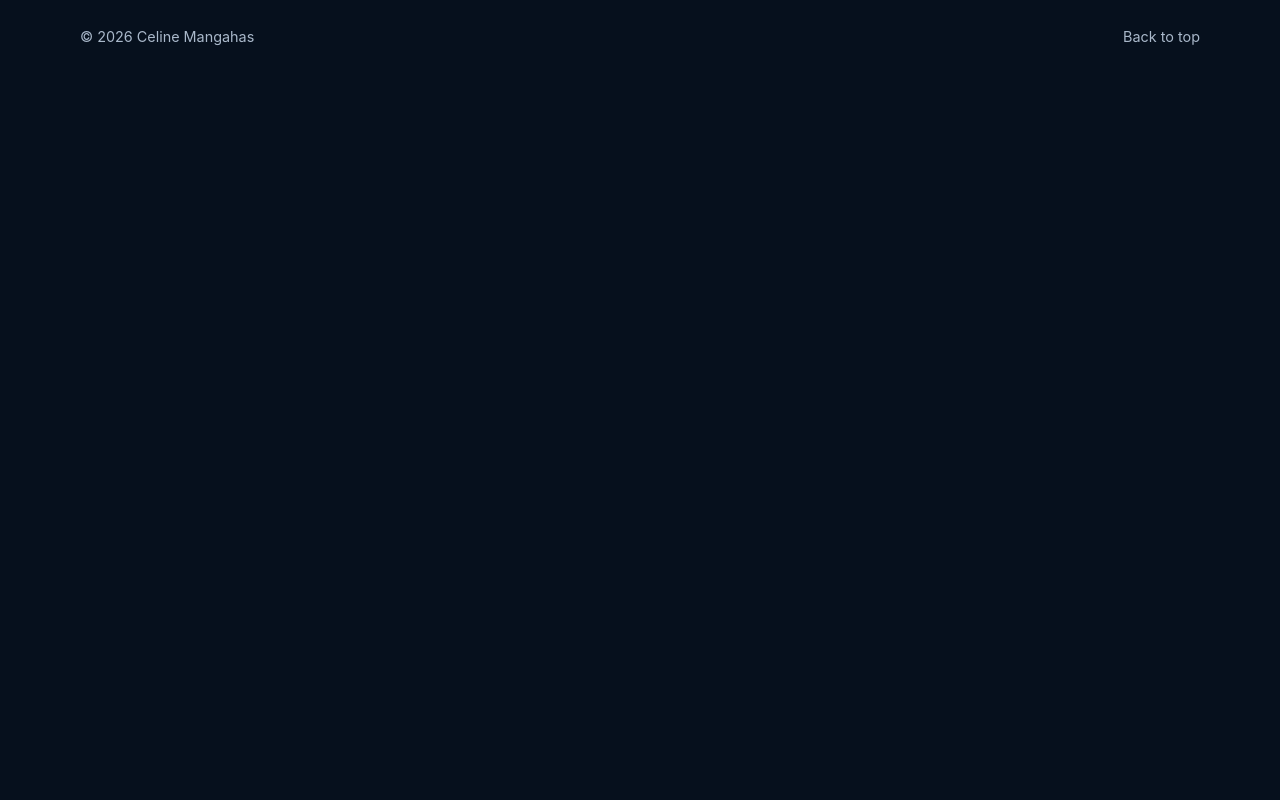
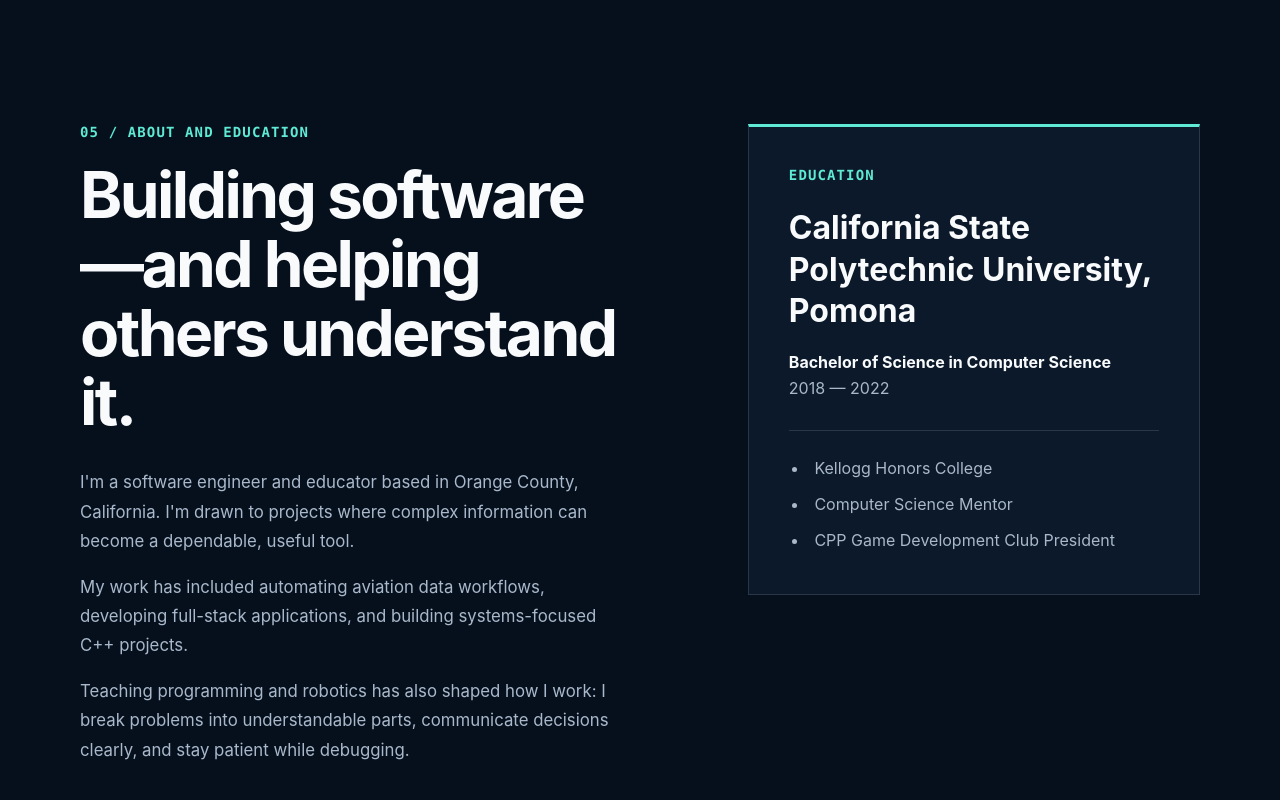
Before and after one commit to celinem13/celinem13.github.io, a React (Vite) app: page / in a window 1280 px wide. Shown: the part 4780-5580 px from the top of the page. Before the commit the page ends 4857 px from the top, so only its background shows below. Built offline with nearby package versions, Linux system fonts and the light colour scheme.

Commit message:
feat: add about and education section

```diff
--- a/src/App.css
+++ b/src/App.css
@@ -37,6 +37,7 @@
 .work-section,
 .experience-section,
 .skills-section,
+.about-section,
 .site-footer {
   width: min(1120px, calc(100% - 2.5rem));
   margin-inline: auto;
@@ -447,6 +448,93 @@
   font-size: 0.9rem;
 }
 
+.about-section {
+  padding-block: clamp(5rem, 10vw, 8rem);
+  border-top: 1px solid var(--border);
+  scroll-margin-top: 6rem;
+}
+
+.about-layout {
+  display: grid;
+  grid-template-columns: minmax(0, 1.1fr) minmax(20rem, 0.9fr);
+  gap: clamp(3rem, 9vw, 8rem);
+  align-items: start;
+}
+
+.about-copy h2 {
+  max-width: 13ch;
+  margin: 0;
+  font-size: clamp(2.25rem, 5vw, 4rem);
+  line-height: 1.08;
+  letter-spacing: -0.04em;
+}
+
+.about-text {
+  max-width: 42rem;
+  margin-top: 2rem;
+  color: var(--muted);
+  font-size: 1.05rem;
+  line-height: 1.75;
+}
+
+.about-text p {
+  margin: 0;
+}
+
+.about-text p + p {
+  margin-top: 1rem;
+}
+
+.education-card {
+  padding: clamp(1.5rem, 4vw, 2.5rem);
+  border: 1px solid var(--border);
+  border-top: 3px solid var(--accent);
+  background: var(--surface);
+}
+
+.education-label {
+  margin: 0 0 1.5rem;
+  color: var(--accent);
+  font-family: Consolas, Monaco, monospace;
+  font-size: 0.875rem;
+  font-weight: 700;
+  letter-spacing: 0.08em;
+  text-transform: uppercase;
+}
+
+.education-card h3 {
+  margin: 0;
+  font-size: clamp(1.5rem, 3vw, 2rem);
+  line-height: 1.3;
+}
+
+.education-degree {
+  margin: 1.25rem 0 0;
+  color: var(--text);
+  font-weight: 700;
+}
+
+.education-period {
+  margin: 0.4rem 0 0;
+  color: var(--muted);
+}
+
+.education-details {
+  margin: 2rem 0 0;
+  padding: 1.5rem 0 0 1.25rem;
+  border-top: 1px solid var(--border);
+  color: var(--muted);
+}
+
+.education-details li {
+  padding-left: 0.35rem;
+  line-height: 1.7;
+}
+
+.education-details li + li {
+  margin-top: 0.55rem;
+}
+
 .site-footer {
   display: flex;
   justify-content: space-between;
@@ -476,6 +564,10 @@ a:focus-visible {
 }
 
 @media (max-width: 820px) {
+  .about-layout {
+    grid-template-columns: 1fr;
+  }
+
   .experience-item {
     grid-template-columns: 1fr;
     gap: 1rem;
@@ -509,6 +601,8 @@ a:focus-visible {
   .strengths,
   .work-section,
   .experience-section,
+  .skills-section,
+  .about-section,
   .site-footer {
     width: min(100% - 1.5rem, 1120px);
   }
--- a/src/App.jsx
+++ b/src/App.jsx
@@ -312,6 +312,55 @@ function App() {
             ))}
           </div>
         </section>
+
+        <section className="about-section" id="about">
+          <div className="about-layout">
+            <div className="about-copy">
+              <p className="section-number">05 / About and education</p>
+
+              <h2>Building software—and helping others understand it.</h2>
+
+              <div className="about-text">
+                <p>
+                  I&apos;m a software engineer and educator based in Orange
+                  County, California. I&apos;m drawn to projects where complex
+                  information can become a dependable, useful tool.
+                </p>
+
+                <p>
+                  My work has included automating aviation data workflows,
+                  developing full-stack applications, and building systems-focused
+                  C++ projects.
+                </p>
+
+                <p>
+                  Teaching programming and robotics has also shaped how I work:
+                  I break problems into understandable parts, communicate
+                  decisions clearly, and stay patient while debugging.
+                </p>
+              </div>
+            </div>
+
+            <article className="education-card">
+              <p className="education-label">Education</p>
+
+              <h3>California State Polytechnic University, Pomona</h3>
+
+              <p className="education-degree">
+                Bachelor of Science in Computer Science
+              </p>
+
+              <p className="education-period">2018 — 2022</p>
+
+              <ul className="education-details">
+                <li>Kellogg Honors College</li>
+                <li>Computer Science Mentor</li>
+                <li>CPP Game Development Club President</li>
+              </ul>
+            </article>
+          </div>
+        </section>
+
       </main>
 
       <footer className="site-footer">
```
